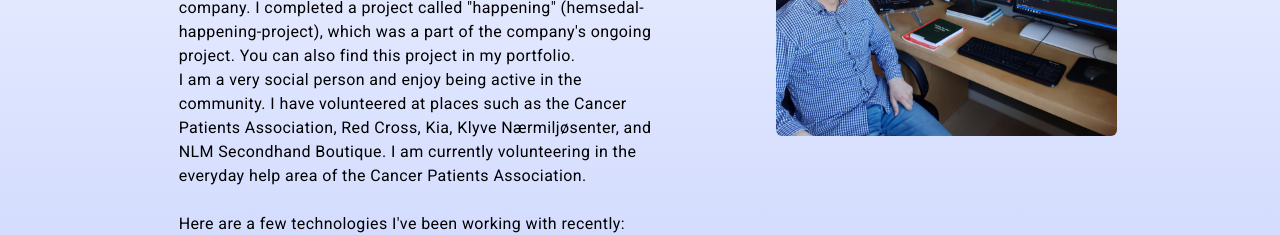
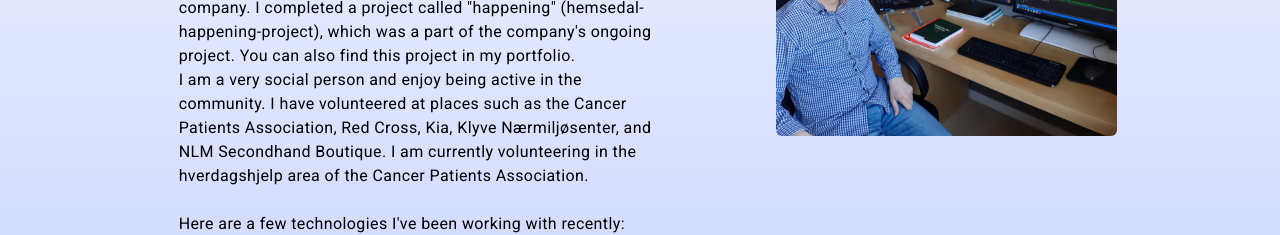
Before and after one commit to Adem54/personal-portfolio, a React (Create React App) app: page /about in a window 1280 px wide. Shown: the part 476-711 px from the top of the page. Built offline with nearby package versions, Linux system fonts and the light colour scheme.

Commit message:
Update About.tsx

```diff
--- a/src/pages/About.tsx
+++ b/src/pages/About.tsx
@@ -17,7 +17,7 @@ const About = () => {
           </span>
           <br />
           <span>
-          I am a very social person and enjoy being active in the community. I have volunteered at places such as the Cancer Patients Association, Red Cross, Kia, Klyve Nærmiljøsenter, and NLM Secondhand Boutique. I am currently volunteering in the everyday help area of the Cancer Patients Association.
+          I am a very social person and enjoy being active in the community. I have volunteered at places such as the Cancer Patients Association, Red Cross, Kia, Klyve Nærmiljøsenter, and NLM Secondhand Boutique. I am currently volunteering in the hverdagshjelp area of the Cancer Patients Association.
           </span>
           <br />
           <br />
```
